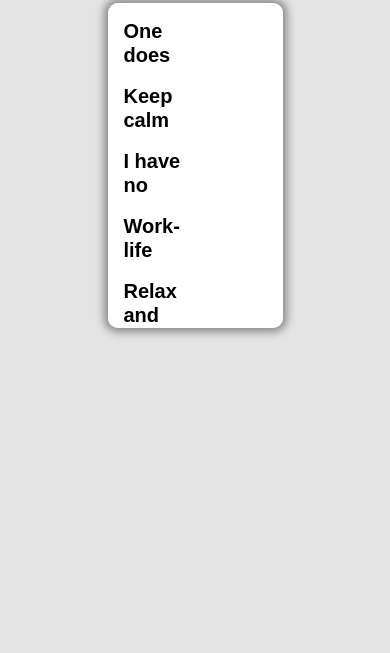
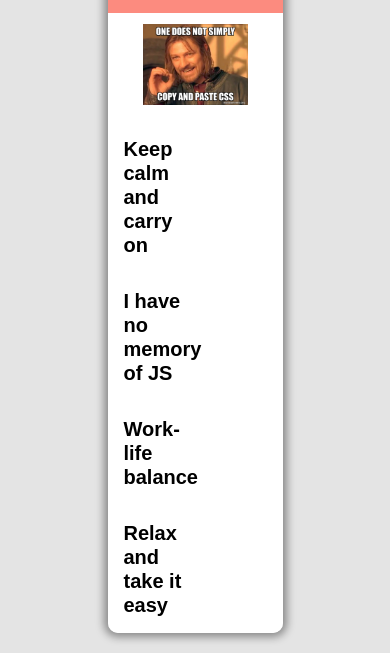
Before and after one commit to KristinaHudes/cssBayan, a plain HTML site: page cssBayan/index.html in a window 390 px wide. Shown: the part 283-936 px from the top of the page. Before the commit the page ends 844 px from the top, so only its background shows below. Drawn offline with Linux system fonts and the light colour scheme.

Commit message:
fix: small style changes for new layout structure (Sat, Mar 11, 2023 23:24:58 PM)

```diff
--- a/cssBayan/style.css
+++ b/cssBayan/style.css
@@ -13,12 +13,12 @@ body {
 .page__wrapper {
   width: 100%;
   min-height: 100vh;
+  padding: 1.25rem;
   display: flex;
   flex-wrap: wrap;
   flex-direction: column;
   justify-content: center;
   align-items: center;
-  padding: 20px;
 }
 
 .content__wrapper {
@@ -47,18 +47,9 @@ ul {
 }
 
 .accordion__item {
-  display: block;
-  height: auto;
-  max-height: 65px;
   background-color: #fff;
   overflow: hidden;
   transition: max-height .8s ease-in;
-}
-
-.accordion__item:hover {
-  visibility: visible;
-  max-height: 800px;
-  cursor: pointer;
 }
 
 .accordion__item:hover .accordion__header {
@@ -71,6 +62,12 @@ ul {
   transition: .5s all;
 }
 
+.accordion__item:hover .accordion__content {
+  display: block;
+  cursor: pointer;
+  animation: smooth .5s ease-in;
+}
+
 .accordion__header {
   display: flex;
   justify-content: space-between;
@@ -79,12 +76,8 @@ ul {
   font-size: 1.25rem;
   font-weight: 600;
   outline: none;
+  background-color: #fff;
   transition: .3s all;
-}
-
-.accordion__header:hover {
-  background-color: rgb(252, 139, 127);
-  cursor: pointer;
 }
 
 .accordion__header-static {
@@ -95,13 +88,39 @@ ul {
   visibility: hidden;
 }
 
+.accordion__toggle:checked ~ .accordion__header {
+  background-color: rgb(252, 139, 127);
+}
+
+.accordion__toggle {
+  display: none;
+}
+
 .accordion__content {
-  display: flex;
-  justify-content: center;
+  display: none;
+}
+
+.accordion__toggle:checked ~ .accordion__content {
+  display: block;
   padding: 0.7rem 0 1rem;
   height: 100%;
+  animation: smooth .5s ease-in;
 }
 
 .accordion__image {
   width: 60%;
+  display: block;
+  margin: 0 auto;
+  animation: smooth 1s ease-in;
+  animation: emersed .8s ease-out;
 }
+
+@keyframes smooth {
+  from { opacity: 0; }
+  to { opacity: 1 }
+}
+
+@keyframes emersed {
+  from { width: 0%; }
+  to { width: 60% }
+}
```
